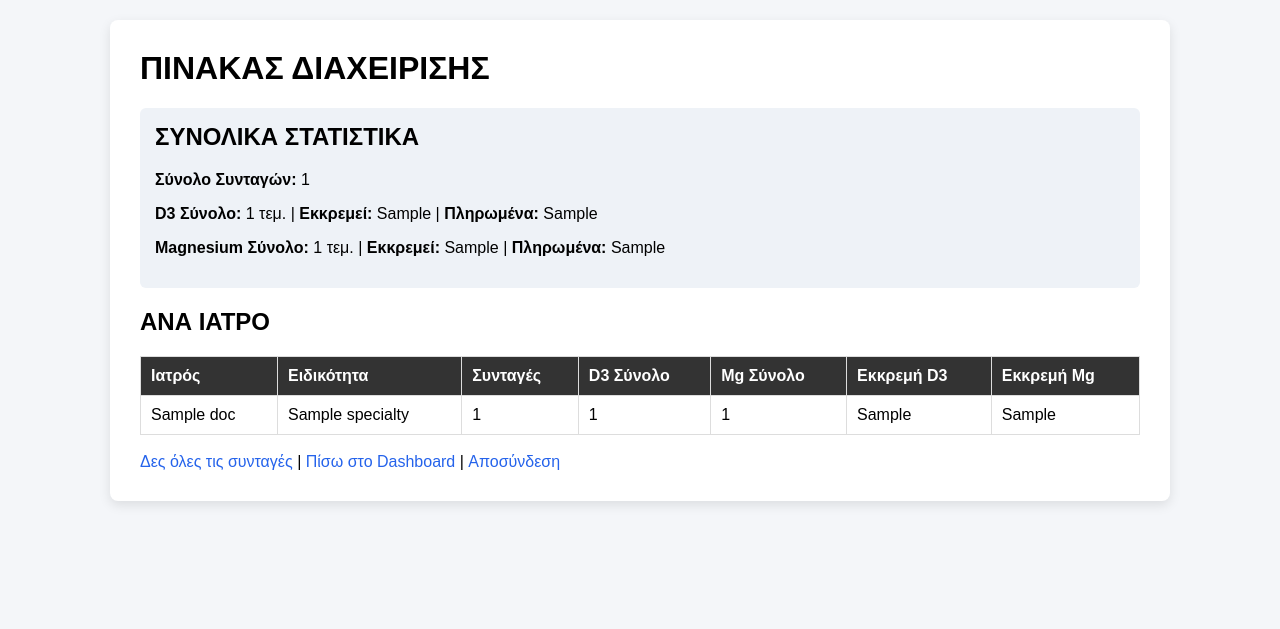
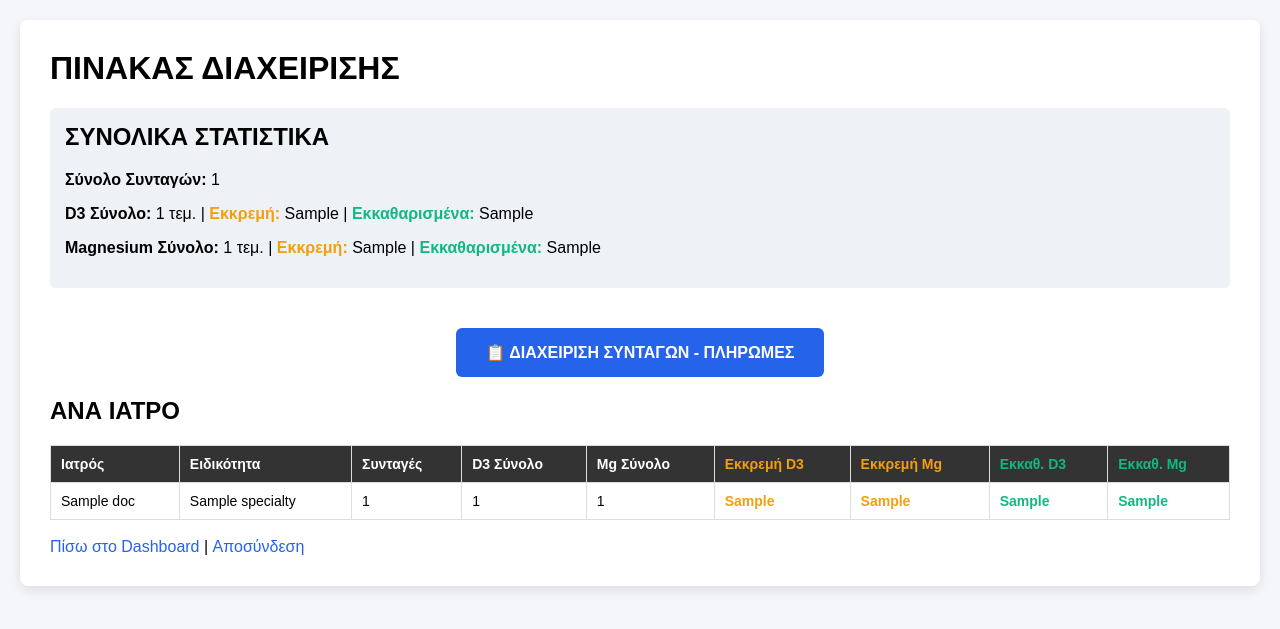
Before and after one commit to dzampoulis-dot/Dynamic-Cells, a Flask app: template templates/admin.html in a window 1280 px wide. Shown: the top 629 px of the page. Run offline with Flask 3, Linux system fonts and the light colour scheme; the template is opened without the code that fills it: most values are stand-ins (such as "Sample title", 1, 10 or a date in 2020); some libraries are stand-ins or nearby versions.

Commit message:
Update admin.html

```diff
--- a/templates/admin.html
+++ b/templates/admin.html
@@ -5,14 +5,30 @@
     <title>Πίνακας Διαχείρισης</title>
     <style>
         body { font-family: Arial, sans-serif; background-color: #f4f6f9; margin: 0; padding: 20px; }
-        .container { max-width: 1000px; background: #fff; margin: 0 auto; padding: 30px; border-radius: 8px; box-shadow: 0 4px 12px rgba(0,0,0,0.1); }
+        .container { max-width: 1200px; background: #fff; margin: 0 auto; padding: 30px; border-radius: 8px; box-shadow: 0 4px 12px rgba(0,0,0,0.1); }
         h1, h2 { margin-top: 0; }
-        table { width: 100%; border-collapse: collapse; margin-top: 20px; }
+        table { width: 100%; border-collapse: collapse; margin-top: 20px; font-size: 14px; }
         th, td { border: 1px solid #ddd; padding: 10px; text-align: left; }
         th { background: #333; color: white; }
         .stats { background: #eef2f7; padding: 15px; border-radius: 6px; margin-bottom: 20px; }
         .link { color: #2563eb; text-decoration: none; }
         .link:hover { text-decoration: underline; }
+        .btn-manage {
+            display: inline-block;
+            padding: 15px 30px;
+            background: #2563eb;
+            color: white;
+            text-decoration: none;
+            border-radius: 6px;
+            font-weight: bold;
+            font-size: 16px;
+            margin: 20px 0;
+            text-transform: uppercase;
+        }
+        .btn-manage:hover { background: #1d4ed8; }
+        .text-center { text-align: center; }
+        .pending { color: #f59e0b; font-weight: bold; }
+        .paid { color: #10b981; font-weight: bold; }
     </style>
 </head>
 <body>
@@ -22,9 +38,19 @@
 
     <div class="stats">
         <h2>ΣΥΝΟΛΙΚΑ ΣΤΑΤΙΣΤΙΚΑ</h2>
-        <p><strong>Σύνολο Συνταγών:</strong> {{ totals.total_recs }}</p>
-        <p><strong>D3 Σύνολο:</strong> {{ totals.total_d3 }} τεμ. | <strong>Εκκρεμεί:</strong> {{ totals.pending_d3 }} | <strong>Πληρωμένα:</strong> {{ totals.paid_d3 }}</p>
-        <p><strong>Magnesium Σύνολο:</strong> {{ totals.total_mg }} τεμ. | <strong>Εκκρεμεί:</strong> {{ totals.pending_mg }} | <strong>Πληρωμένα:</strong> {{ totals.paid_mg }}</p>
+        <p><strong>Σύνολο Συνταγών:</strong> {{ totals.total_recs | default(0) }}</p>
+        <p><strong>D3 Σύνολο:</strong> {{ totals.total_d3 | default(0) }} τεμ. |
+           <span class="pending">Εκκρεμή:</span> {{ totals.pending_d3 | default(0) }} |
+           <span class="paid">Εκκαθαρισμένα:</span> {{ totals.paid_d3 | default(0) }}</p>
+        <p><strong>Magnesium Σύνολο:</strong> {{ totals.total_mg | default(0) }} τεμ. |
+           <span class="pending">Εκκρεμή:</span> {{ totals.pending_mg | default(0) }} |
+           <span class="paid">Εκκαθαρισμένα:</span> {{ totals.paid_mg | default(0) }}</p>
+    </div>
+
+    <div class="text-center">
+        <a href="/admin/recommendations" class="btn-manage">
+            📋 ΔΙΑΧΕΙΡΙΣΗ ΣΥΝΤΑΓΩΝ - ΠΛΗΡΩΜΕΣ
+        </a>
     </div>
 
     <h2>ΑΝΑ ΙΑΤΡΟ</h2>
@@ -35,24 +61,27 @@
             <th>Συνταγές</th>
             <th>D3 Σύνολο</th>
             <th>Mg Σύνολο</th>
-            <th>Εκκρεμή D3</th>
-            <th>Εκκρεμή Mg</th>
+            <th class="pending">Εκκρεμή D3</th>
+            <th class="pending">Εκκρεμή Mg</th>
+            <th class="paid">Εκκαθ. D3</th>
+            <th class="paid">Εκκαθ. Mg</th>
         </tr>
         {% for doc in doctor_stats %}
         <tr>
             <td>{{ doc.name }}</td>
             <td>{{ doc.specialty }}</td>
-            <td>{{ doc.total_recs }}</td>
-            <td>{{ doc.total_d3 }}</td>
-            <td>{{ doc.total_mg }}</td>
-            <td>{{ doc.pending_d3 }}</td>
-            <td>{{ doc.pending_mg }}</td>
+            <td>{{ doc.total_recs | default(0) }}</td>
+            <td>{{ doc.total_d3 | default(0) }}</td>
+            <td>{{ doc.total_mg | default(0) }}</td>
+            <td class="pending">{{ doc.pending_d3 | default(0) }}</td>
+            <td class="pending">{{ doc.pending_mg | default(0) }}</td>
+            <td class="paid">{{ doc.paid_d3 | default(0) }}</td>
+            <td class="paid">{{ doc.paid_mg | default(0) }}</td>
         </tr>
         {% endfor %}
     </table>
 
     <br>
-    <a href="/admin/recommendations" class="link">Δες όλες τις συνταγές</a> |
     <a href="/dashboard" class="link">Πίσω στο Dashboard</a> |
     <a href="/logout" class="link">Αποσύνδεση</a>
 </div>
```
